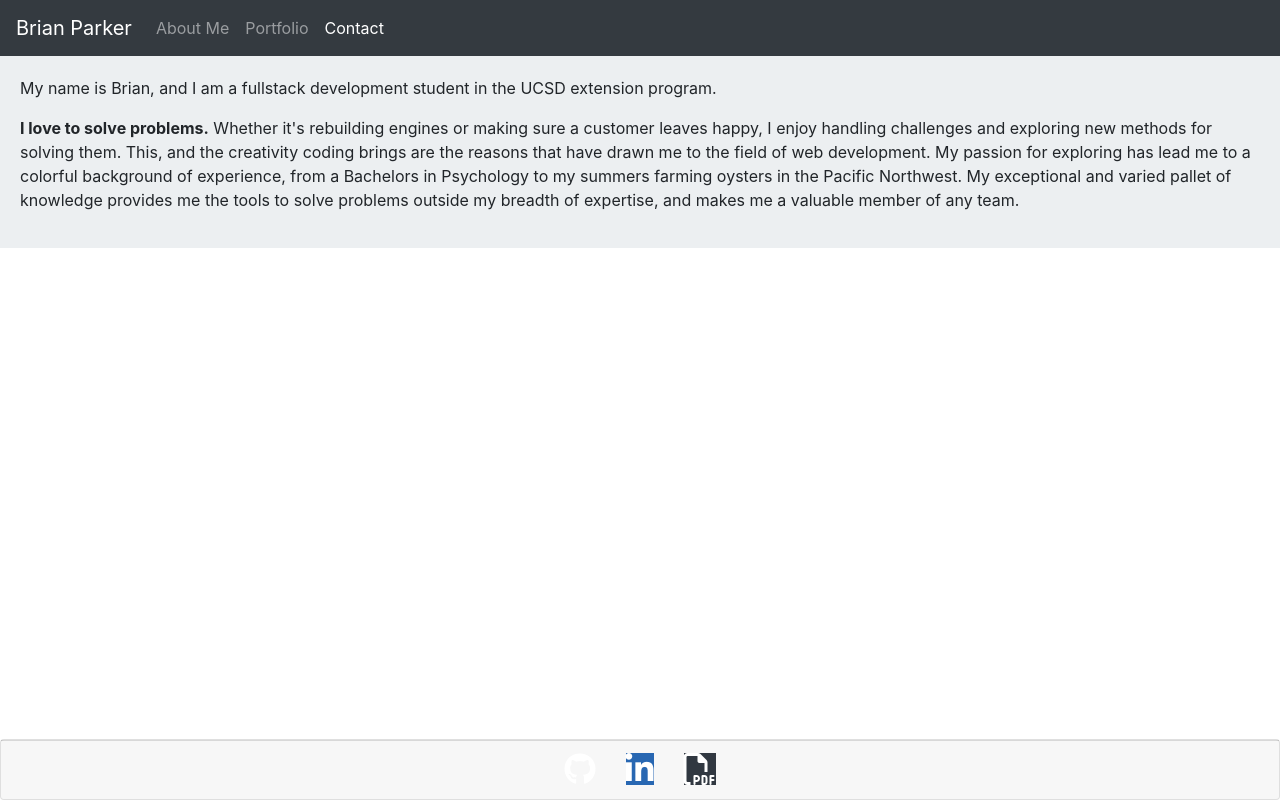
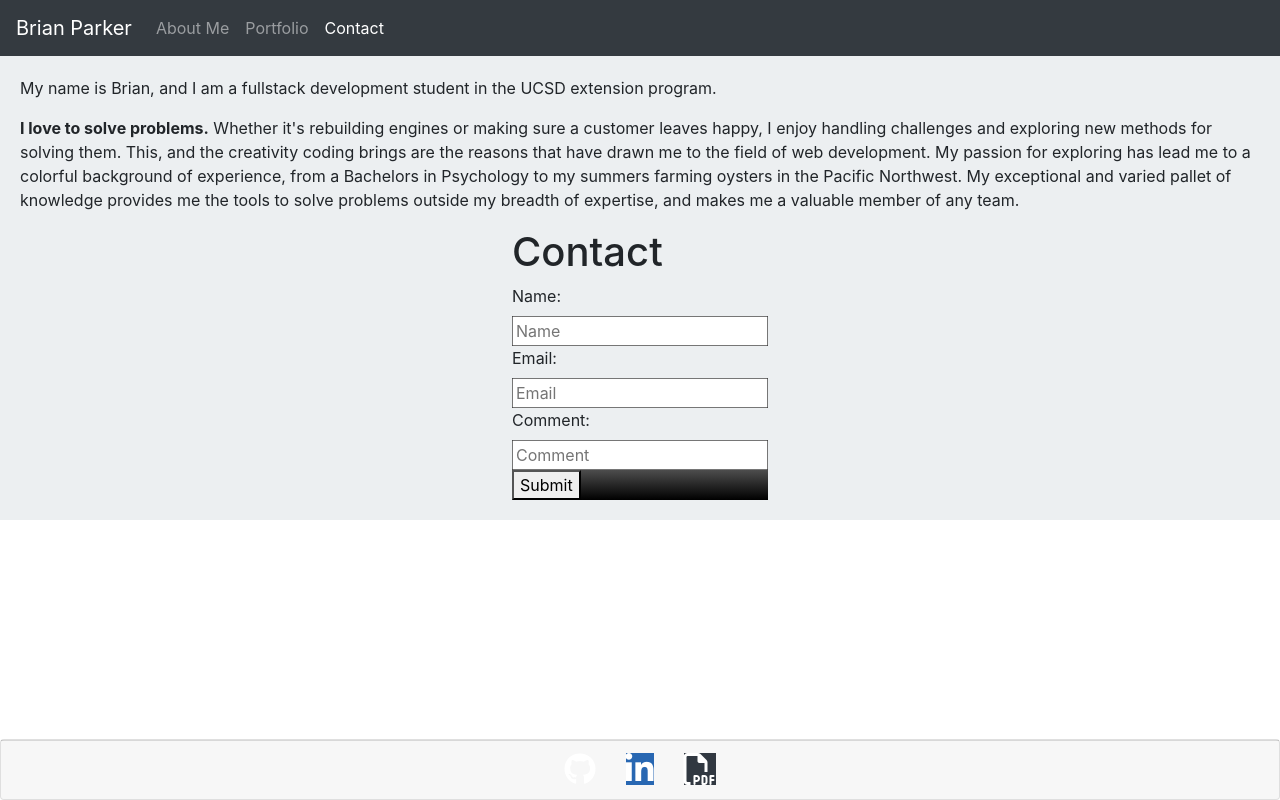
Before and after one commit to btparker70/Portfolio-react, a React (Create React App) app: page / in a window 1280 px wide. Built offline with nearby package versions, Linux system fonts and the light colour scheme.

Commit message:
updated contact page

```diff
--- a/src/App.js
+++ b/src/App.js
@@ -3,6 +3,7 @@ import Wrapper from "./components/Wrapper";
 import Footer from "./components/Footer";
 import Navbar from "./components/Navbar";
 import Bio from "./pages/Bio";
+import Contact from "./pages/Contact";
 // import friends from './friends.json';
 
 class App extends React.Component {
@@ -21,6 +22,7 @@ class App extends React.Component {
         <Navbar />
         <Wrapper>
           <Bio />
+          <Contact />
         </Wrapper>
         <Footer />
       </div>
--- /dev/null
+++ b/src/components/Form/index.js
@@ -0,0 +1,20 @@
+import React from 'react';
+import './style.css'
+
+export function Input(props) {
+    return (
+        <div className="form">
+            <input {...props}/>
+        </div>
+    )
+}
+
+export function FormBtn(props) {
+    return (
+        <div className="formBtn">
+            <button {...props}>
+                {props.children}
+            </button>
+        </div>
+    )
+}
--- /dev/null
+++ b/src/components/Form/style.css
@@ -0,0 +1,11 @@
+.form {
+    background-color: rgb(73, 73, 73);
+    border-color: rgb(179, 150, 14);
+    color: white;
+}
+
+.formBtn {
+    background-color: rgb(77, 77, 77); /* For browsers that do not support gradients */
+    background-image: linear-gradient(rgb(77, 77, 77), black);
+    color: white;
+}
--- /dev/null
+++ b/src/pages/Contact.js
@@ -0,0 +1,35 @@
+import React from "react";
+import { Input, FormBtn } from "../components/Form";
+
+function Contact() {
+  return (
+    <div>
+      <main class="container">
+          {/* <!--Header--> */}
+          <div class="row">
+              <div class="col-lg-12">
+                  <h1>Contact</h1>
+
+              </div>
+          </div>
+          {/* <!--Form--> */}
+          <div class="row">
+              <div class="col-lg-12">
+                <form>
+                <label forhtml="name">Name:</label>
+                  <Input type="text" id="name" name="name" placeholder="Name"/>
+                <label forhtml="email">Email:</label>
+                  <Input type="text" id="email" name="email" placeholder="Email"/>
+                <label forhtml="comment">Comment:</label>
+                  <Input type="text" id="comment" name="comment" placeholder="Comment"/>
+                  <FormBtn >Submit</FormBtn>
+                </form>
+              </div>
+          </div>
+
+      </main>
+    </div>
+  )
+}
+
+export default Contact;
```
Also changed, not shown: src/pages/Search.js (deleted, +0 -17 lines).
